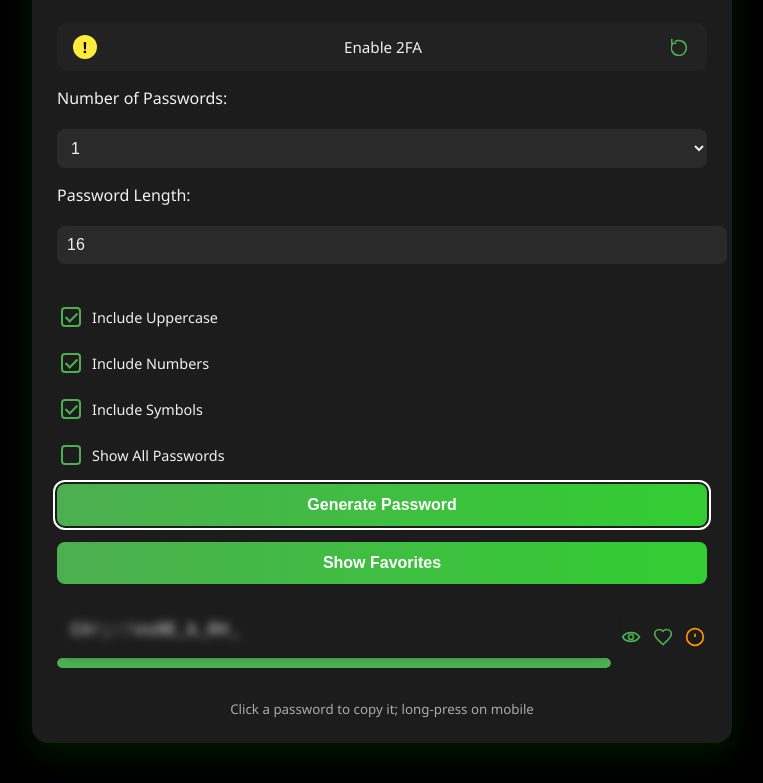
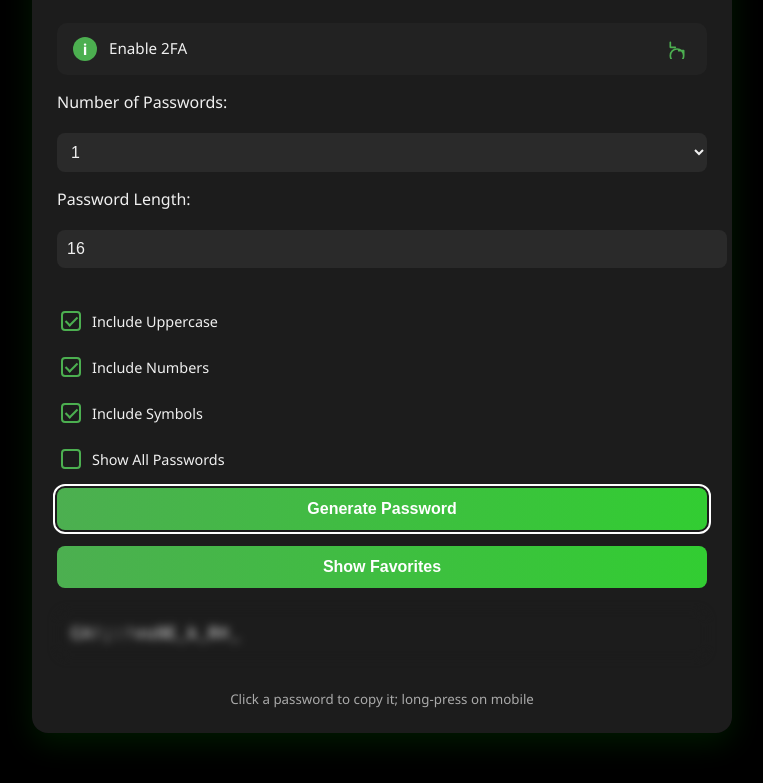
Before and after one commit to edwinyaboy/free-password-generator, a plain HTML site: page index.html in a window 1280 px wide. Both pictures are taken after a click on the button "Generate Password". Shown: the part 111-894 px from the top of the page, without its empty margins (258-1021 px from the left). Drawn offline with Linux system fonts and the light colour scheme; no server answers.

Commit message:
Update index.html

```diff
--- a/index.html
+++ b/index.html
@@ -39,12 +39,12 @@ h1 { text-align: center; margin: 0 0 10px 0; }
   display: flex;
   align-items: center;
   justify-content: space-between;
-  gap: 10px;
+  gap: 12px;
   font-size: 0.95rem;
 }
 .tip-icon {
-  background: #ffeb3b;
-  color: #000;
+  background: #4caf50;
+  color: #fff;
   font-weight: bold;
   width: 24px;
   height: 24px;
@@ -54,18 +54,27 @@ h1 { text-align: center; margin: 0 0 10px 0; }
   border-radius: 50%;
   flex-shrink: 0;
 }
+#tip-text {
+  flex: 1;
+  line-height: 1.3;
+}
 #tip-refresh {
   background: none;
   border: none;
   cursor: pointer;
-  padding: 2px;
   display: flex;
   align-items: center;
+  justify-content: center;
+  padding: 4px;
+  transition: transform 0.3s;
+}
+#tip-refresh:hover {
+  transform: rotate(30deg);
 }
 #tip-refresh svg {
   stroke: #4caf50;
-  width: 18px;
-  height: 18px;
+  width: 20px;
+  height: 20px;
 }
 
 /* Checkboxes */
@@ -141,7 +150,7 @@ button:focus {
   gap: 8px;
   flex-wrap: wrap;
   margin-top: 6px;
-  padding-bottom: 10px; /* Added for better spacing on small screens */
+  padding-bottom: 10px;
 }
 .password-box-container {
   flex: 1 1 45%;
@@ -193,20 +202,29 @@ button:focus {
 }
 
 /* Strength Indicator */
+.strength-container {
+  display: flex;
+  flex-direction: column;
+  gap: 4px;
+  margin-top: 8px;
+}
+.strength-label {
+  font-size: 0.9rem;
+  color: #f0f0f0;
+  font-weight: bold;
+}
 .strength-indicator {
-  font-size: 0.85rem;
-  color: #aaa;
-  margin-top: 4px;
-  height: 10px;
-  border-radius: 6px;
+  height: 14px;
+  border-radius: 7px;
   overflow: hidden;
   background: #333;
+  border: 1px solid #4caf50;
 }
 .strength-fill {
   height: 100%;
   width: 0%;
-  transition: width 0.3s;
-  border-radius: 6px;
+  transition: width 0.3s, background 0.3s;
+  border-radius: 7px;
 }
 .strength-weak .strength-fill { background: #f44336; width: 33%; }
 .strength-medium .strength-fill { background: #ffeb3b; width: 66%; }
@@ -225,14 +243,19 @@ small { display: block; margin-top: 6px; color: #aaa; text-align: center; }
 <body>
 <div class="container">
   <h1>Secure Password Generator</h1>
+
+  <!-- Tip Box -->
   <div id="tip-box">
-    <div class="tip-icon">!</div>
+    <div class="tip-icon">i</div>
     <div id="tip-text"></div>
     <button id="tip-refresh" title="New Tip" aria-label="Refresh Tip">
-      <svg xmlns="http://www.w3.org/2000/svg" fill="none" stroke="#4caf50" stroke-width="2" viewBox="0 0 24 24"><path d="M4.93 4.93a10 10 0 1 1-2.83 2.83M1 1v6h6"/></svg>
+      <svg xmlns="http://www.w3.org/2000/svg" fill="none" stroke="#4caf50" stroke-width="2" viewBox="0 0 24 24">
+        <path stroke-linecap="round" stroke-linejoin="round" d="M4 4v6h6M20 20v-6h-6M4 20a8 8 0 0116 0 8 8 0 01-16 0"/>
+      </svg>
     </button>
   </div>
 
+  <!-- Options -->
   <label for="numPasswords">Number of Passwords:</label>
   <select id="numPasswords" aria-label="Select number of passwords to generate"></select>
 
@@ -257,9 +280,11 @@ small { display: block; margin-top: 6px; color: #aaa; text-align: center; }
     Show All Passwords
   </label>
 
+  <!-- Buttons -->
   <button id="generate" aria-label="Generate Passwords">Generate Password</button>
   <button id="show-favorites" aria-label="Toggle Show Favorites">Show Favorites</button>
 
+  <!-- Password Container -->
   <div id="passwords-container"></div>
   <small>Click a password to copy it; long-press on mobile</small>
 </div>
@@ -295,7 +320,7 @@ numPasswordsSelect.innerHTML = [...Array(10)].map((_, i) => `<option value="${i
 // ===== Password Generator =====
 function generatePassword(length, opts) {
   if (!opts.uppercase && !opts.numbers && !opts.symbols) {
-    alert('At least one character type (uppercase, numbers, or symbols) must be selected.');
+    alert('At least one character type must be selected.');
     return null;
   }
   const lower = 'abcdefghijklmnopqrstuvwxyz';
@@ -315,66 +340,12 @@ function generatePassword(length, opts) {
   return pwd.join('');
 }
 
-// ===== SHA-1 Hash =====
-async function sha1(str) {
-  const buf = await crypto.subtle.digest("SHA-1", new TextEncoder().encode(str));
-  return Array.from(new Uint8Array(buf)).map(b => b.toString(16).padStart(2, '0')).join('').toUpperCase();
-}
-
-// ===== Check Breach with Delay for Rate Limiting =====
-async function checkBreach(password, breachIcon) {
-  breachIcon.classList.add('checking');
-  const hash = await sha1(password);
-  const prefix = hash.slice(0, 5);
-  const suffix = hash.slice(5);
-  try {
-    // Add delay to respect API rate limits (1.5s per request)
-    await new Promise(resolve => setTimeout(resolve, 1500));
-    const res = await fetch(`https://api.pwnedpasswords.com/range/${prefix}`);
-    if (!res.ok) throw new Error('API error');
-    const text = await res.text();
-    const found = text.split('\n').some(line => line.split(':')[0].trim() === suffix);
-    breachIcon.classList.remove('checking');
-    if (found) {
-      breachIcon.classList.add('breached');
-      breachIcon.innerHTML = `<svg xmlns="http://www.w3.org/2000/svg" fill="none" stroke="#f44336" stroke-width="2" viewBox="0 0 24 24"><circle cx="12" cy="12" r="10"/><path d="M9 9l6 6M15 9l-6 6"/></svg>`;
-      breachIcon.title = 'Breached';
-      breachIcon.setAttribute('aria-label', 'Password has been breached');
-    } else {
-      breachIcon.classList.add('safe');
-      breachIcon.innerHTML = `<svg xmlns="http://www.w3.org/2000/svg" fill="none" stroke="#4caf50" stroke-width="2" viewBox="0 0 24 24"><circle cx="12" cy="12" r="10"/><path d="M9 12l2 2 4-4"/></svg>`;
-      breachIcon.title = 'Safe';
-      breachIcon.setAttribute('aria-label', 'Password is safe');
-    }
-  } catch (e) {
-    breachIcon.classList.remove('checking');
-    breachIcon.classList.add('error');
-    breachIcon.innerHTML = `<svg xmlns="http://www.w3.org/2000/svg" fill="none" stroke="#ff9800" stroke-width="2" viewBox="0 0 24 24"><circle cx="12" cy="12" r="10"/><path d="M12 8v4M12 16h.01"/></svg>`;
-    breachIcon.title = 'Error checking breach';
-    breachIcon.setAttribute('aria-label', 'Error checking password breach');
-  }
-}
-
-// ===== Get Password Strength =====
-function getPasswordStrength(pwd) {
-  let score = pwd.length;
-  if (/[A-Z]/.test(pwd)) score += 10;
-  if (/[0-9]/.test(pwd)) score += 10;
-  if (/[^A-Za-z0-9]/.test(pwd)) score += 10;
-  if (score < 20) return { text: 'Weak', class: 'strength-weak' };
-  if (score < 30) return { text: 'Medium', class: 'strength-medium' };
-  return { text: 'Strong', class: 'strength-strong' };
-}
-
 // ===== Render Passwords =====
 function renderPasswords() {
   passwordsContainer.innerHTML = '';
   const num = parseInt(numPasswordsSelect.value);
   const len = parseInt(lengthInput.value);
-  if (len < 6 || len > 48) {
-    document.getElementById('length-msg').textContent = 'Length must be 6–48';
-    return;
-  }
+  if (len < 6 || len > 48) { document.getElementById('length-msg').textContent = 'Length must be 6–48'; return; }
   document.getElementById('length-msg').textContent = '';
 
   const opts = {
@@ -385,7 +356,7 @@ function renderPasswords() {
 
   const items = showingFavorites ? favorites : Array(num).fill().map(() => generatePassword(len, opts)).filter(pwd => pwd !== null);
 
-  if (items.length === 0) return; // No passwords if validation fails
+  if (items.length === 0) return;
 
   items.forEach(pwd => {
     const wrapper = document.createElement('div');
@@ -396,45 +367,15 @@ function renderPasswords() {
 
     const pwdBox = document.createElement('div');
     pwdBox.className = 'password-box';
-    pwdBox.textContent = pwd; // Safe insertion
+    pwdBox.textContent = pwd;
     pwdBox.title = 'Click to copy';
     pwdBox.setAttribute('role', 'textbox');
     pwdBox.setAttribute('aria-readonly', 'true');
     pwdBox.setAttribute('aria-label', `Password: ${pwd} (blurred)`);
-    pwdBox.setAttribute('tabindex', '0'); // Keyboard accessible
-
-    const strength = getPasswordStrength(pwd);
-    const strengthIndicator = document.createElement('div');
-    strengthIndicator.className = `strength-indicator ${strength.class}`;
-    const fill = document.createElement('div');
-    fill.className = 'strength-fill';
-    strengthIndicator.appendChild(fill);
-    strengthIndicator.setAttribute('aria-live', 'polite');
-
-    const showBtn = document.createElement('button');
-    showBtn.className = 'show-btn';
-    showBtn.title = 'Show/Hide Password';
-    showBtn.setAttribute('aria-label', 'Toggle password visibility');
-    showBtn.innerHTML = `<svg xmlns="http://www.w3.org/2000/svg" fill="none" stroke="#4caf50" stroke-width="2" viewBox="0 0 24 24"><circle cx="12" cy="12" r="3"/><path d="M2 12c4-7 16-7 20 0-4 7-16 7-20 0z"/></svg>`;
-
-    const favBtn = document.createElement('button');
-    favBtn.className = `fav-btn ${favorites.includes(pwd) ? 'favorited' : ''}`;
-    favBtn.title = 'Favorite';
-    favBtn.setAttribute('aria-label', 'Toggle favorite');
-    favBtn.innerHTML = `<svg xmlns="http://www.w3.org/2000/svg" fill="none" stroke="#4caf50" stroke-width="2" viewBox="0 0 24 24"><path d="M12 21l-1.45-1.32C5.4 15.36 2 12.28 2 8.5 2 5.42 4.42 3 7.5 3c1.74 0 3.41.81 4.5 2.09C13.09 3.81 14.76 3 16.5 3 19.58 3 22 5.42 22 8.5c0 3.78-3.4 6.86-8.55 11.18L12 21z"/></svg>`;
-
-    const breachIcon = document.createElement('button');
-    breachIcon.className = 'breach-icon checking';
-    breachIcon.title = 'Checking breach';
-    breachIcon.setAttribute('aria-label', 'Checking if password has been breached');
-    breachIcon.innerHTML = `<svg xmlns="http://www.w3.org/2000/svg" fill="none" stroke="#ffeb3b" stroke-width="2" viewBox="0 0 24 24"><circle cx="12" cy="12" r="10"/><path d="M12 6v6l4 2"/></svg>`;
+    pwdBox.setAttribute('tabindex', '0');
 
     container.appendChild(pwdBox);
-    container.appendChild(strengthIndicator);
     wrapper.appendChild(container);
-    wrapper.appendChild(showBtn);
-    wrapper.appendChild(favBtn);
-    wrapper.appendChild(breachIcon);
     passwordsContainer.appendChild(wrapper);
 
     pwdBox.addEventListener('click', () => {
@@ -444,66 +385,17 @@ function renderPasswords() {
         msg.textContent = 'Copied!';
         document.body.appendChild(msg);
         setTimeout(() => msg.remove(), 1000);
-      }).catch(err => console.error('Clipboard error:', err));
+      });
     });
-
-    pwdBox.addEventListener('keydown', (e) => {
-      if (e.key === 'Enter') pwdBox.click();
-    });
-
-    showBtn.addEventListener('click', () => {
-      const isShown = pwdBox.style.filter === 'blur(0px)';
-      pwdBox.style.filter = isShown ? 'blur(4px)' : 'blur(0px)';
-      pwdBox.setAttribute('aria-label', `Password: ${pwd} (${isShown ? 'blurred' : 'visible'})`);
-    });
-
-    favBtn.addEventListener('click', () => {
-      if (favBtn.classList.contains('favorited')) {
-        favBtn.classList.remove('favorited');
-        favorites = favorites.filter(f => f !== pwd);
-      } else {
-        favBtn.classList.add('favorited');
-        favorites.push(pwd);
-      }
-      localStorage.setItem('favorites', JSON.stringify(favorites));
-      if (showingFavorites) renderPasswords();
-    });
-
-    checkBreach(pwd, breachIcon);
-  });
-
-  // Apply showAllPasswords state
-  toggleAllPasswords(showAllPasswordsInput.checked);
-}
-
-// ===== Toggle All Passwords Visibility =====
-function toggleAllPasswords(show) {
-  const passwordBoxes = document.querySelectorAll('.password-box');
-  const showBtns = document.querySelectorAll('.show-btn');
-  passwordBoxes.forEach((box, index) => {
-    const pwd = box.textContent;
-    box.style.filter = show ? 'blur(0px)' : 'blur(4px)';
-    box.setAttribute('aria-label', `Password: ${pwd} (${show ? 'visible' : 'blurred'})`);
-    // Disable individual show buttons when all are shown
-    showBtns[index].disabled = show;
   });
 }
 
 // ===== Events =====
-generateBtn.addEventListener('click', () => {
-  showingFavorites = false;
-  showFavBtn.textContent = 'Show Favorites';
-  renderPasswords();
-});
-
-showFavBtn.addEventListener('click', () => {
-  showingFavorites = !showingFavorites;
-  showFavBtn.textContent = showingFavorites ? 'Show All' : 'Show Favorites';
-  renderPasswords();
-});
-
+generateBtn.addEventListener('click', () => { showingFavorites = false; showFavBtn.textContent = 'Show Favorites'; renderPasswords(); });
+showFavBtn.addEventListener('click', () => { showingFavorites = !showingFavorites; showFavBtn.textContent = showingFavorites ? 'Show All' : 'Show Favorites'; renderPasswords(); });
 showAllPasswordsInput.addEventListener('change', (e) => {
-  toggleAllPasswords(e.target.checked);
+  const boxes = document.querySelectorAll('.password-box');
+  boxes.forEach(box => box.style.filter = e.target.checked ? 'blur(0px)' : 'blur(4px)');
 });
 </script>
 </body>
```
